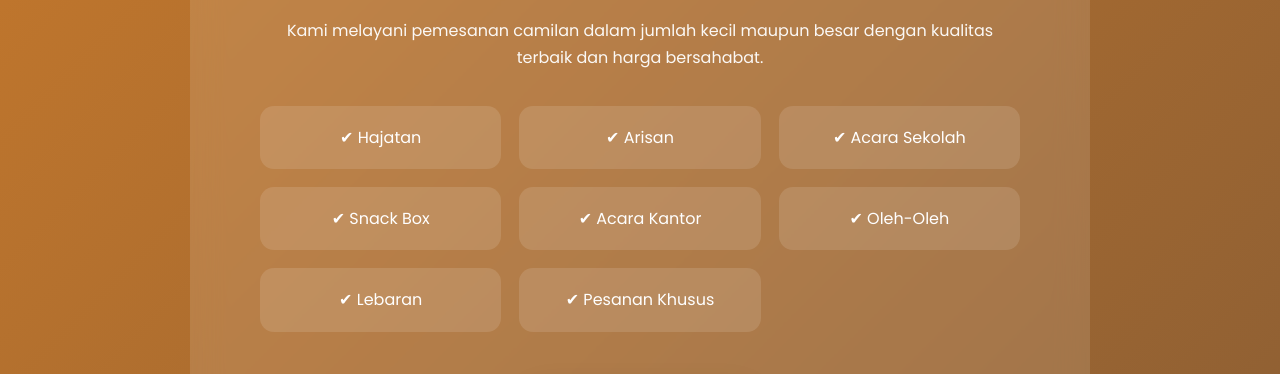
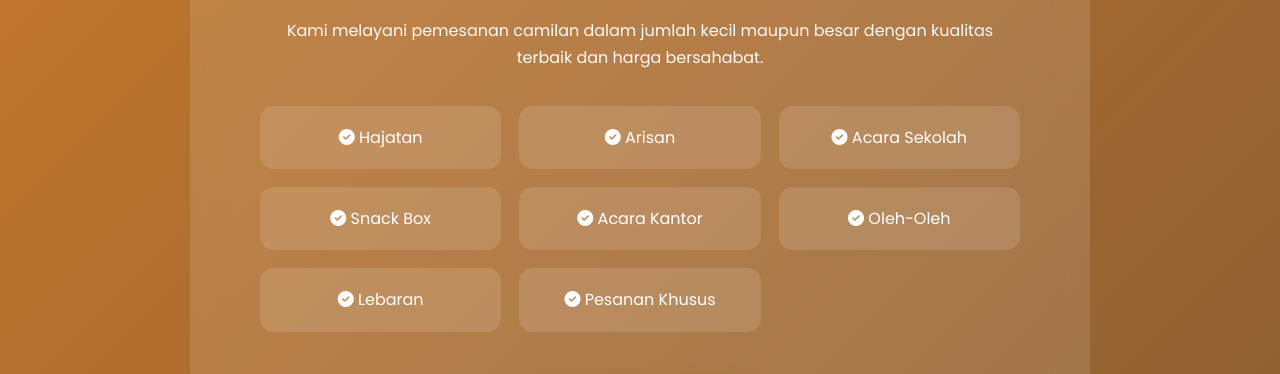
Before and after one commit to aldxynnn/camilan-bu-salmah, a plain HTML site: page index.html in a window 1280 px wide. Shown: the part 4427-4801 px from the top of the page. Drawn offline with Linux system fonts and the light colour scheme.

Commit message:
ubah eror biru

```diff
--- a/index.html
+++ b/index.html
@@ -658,21 +658,14 @@ Donat lembut dengan berbagai varian topping, dibuat segar menggunakan bahan berk
 
             <div class="order-list">
 
-                <div>✔ Hajatan</div>
-
-                <div>✔ Arisan</div>
-
-                <div>✔ Acara Sekolah</div>
-
-                <div>✔ Snack Box</div>
-
-                <div>✔ Acara Kantor</div>
-
-                <div>✔ Oleh-Oleh</div>
-
-                <div>✔ Lebaran</div>
-
-                <div>✔ Pesanan Khusus</div>
+                <div><i class="fas fa-check-circle"></i> Hajatan</div>
+<div><i class="fas fa-check-circle"></i> Arisan</div>
+<div><i class="fas fa-check-circle"></i> Acara Sekolah</div>
+<div><i class="fas fa-check-circle"></i> Snack Box</div>
+<div><i class="fas fa-check-circle"></i> Acara Kantor</div>
+<div><i class="fas fa-check-circle"></i> Oleh-Oleh</div>
+<div><i class="fas fa-check-circle"></i> Lebaran</div>
+<div><i class="fas fa-check-circle"></i> Pesanan Khusus</div>
 
             </div>
 
--- a/style.css
+++ b/style.css
@@ -1822,6 +1822,14 @@ grid-template-columns:1fr;
 
 }
 
+.order-list i{
+
+    color:#fff;
+    margin-right:10px;
+    font-size:15px;
+
+}
+
 .product-grid{
 
 grid-template-columns:1fr;
@@ -1951,6 +1959,10 @@ gap:10px;
 padding:10px 18px;
 
 font-size:14px;
+
+ color: var(--text);
+    -webkit-appearance: none;
+    appearance: none;
 
 }
 
```
